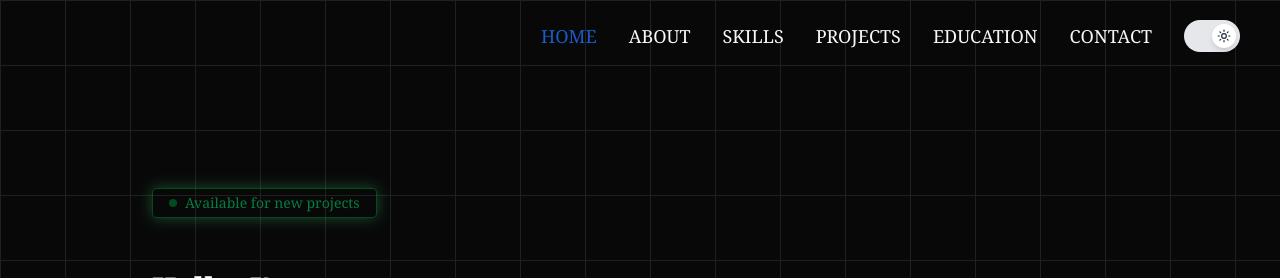
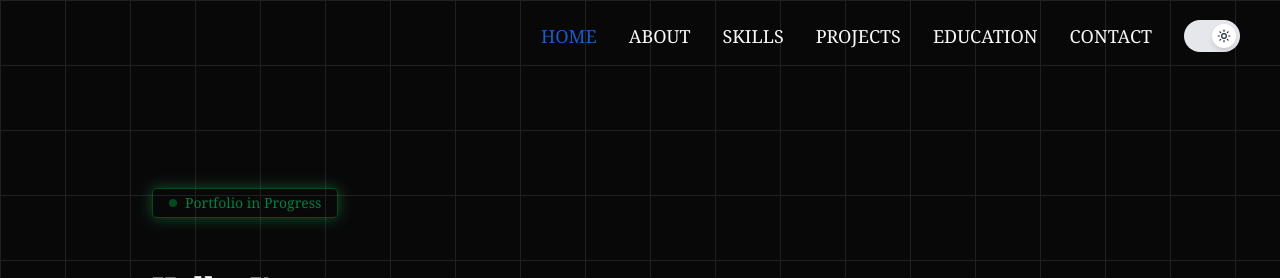
Before and after one commit to kyawphyo-dev/kyawphyowin.dev, a React (Vite) app: page /kyawphyowin.dev/home in a window 1280 px wide. Shown: the top 278 px of the page. Built offline with nearby package versions, Linux system fonts and the light colour scheme.

Commit message:
statusUpdate

```diff
--- a/src/sections/Hero.jsx
+++ b/src/sections/Hero.jsx
@@ -37,7 +37,7 @@ export default function Hero() {
                      shadow-[0_0_15px_rgba(74,222,128,0.6)] transition duration-300 animate-pulse"
         >
           <span className="w-2 h-2 bg-green-700 rounded-full "></span>
-          Available for new projects
+          Portfolio in Progress
         </p>
 
         {/* Name */}
```
